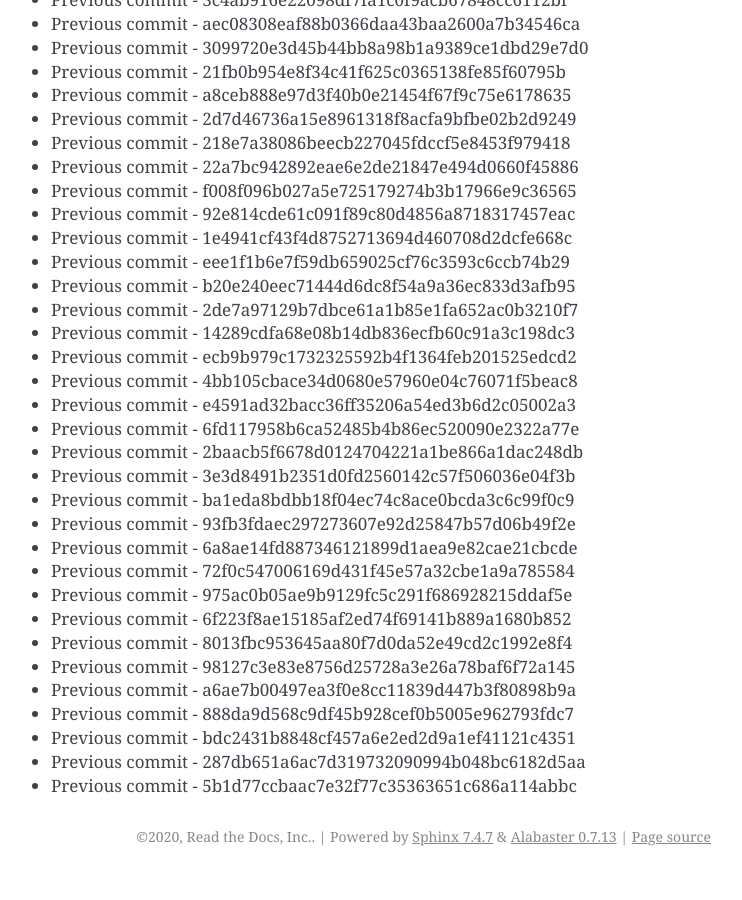
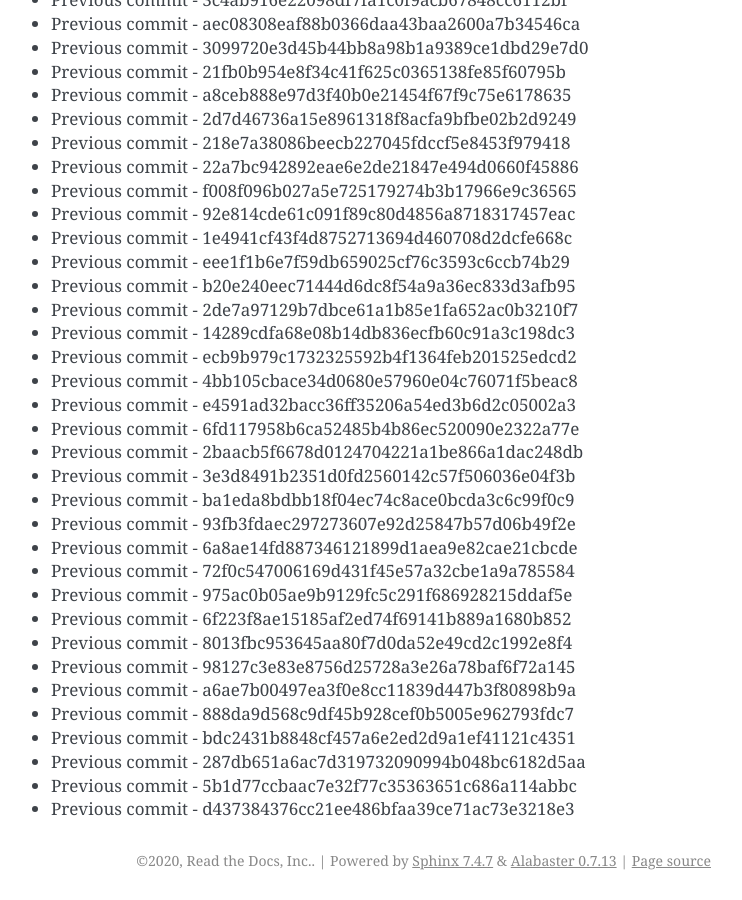
Before and after one commit to readthedocs/rtd-git-stresstest, a Sphinx documentation site: the page built from docs/updates.rst, in a window 1280 px wide and 900 px high, scrolled down 53413 px. Shown: the whole window, without its empty margins (399-1141 px from the left). Built offline with Sphinx 7.4.7, drawn with Linux system fonts in a browser that asks for light colours; before the commit the page ends 54289 px from its top, so only the background shows below that.

Commit message:
Generating commit from previous: d437384376cc21ee486bfaa39ce71ac73e3218e3

```diff
--- a/docs/updates.rst
+++ b/docs/updates.rst
@@ -2276,3 +2276,4 @@ It can be tested for any performance characteristics.
 * Previous commit - bdc2431b8848cf457a6e2ed2d9a1ef41121c4351
 * Previous commit - 287db651a6ac7d319732090994b048bc6182d5aa
 * Previous commit - 5b1d77ccbaac7e32f77c35363651c686a114abbc
+* Previous commit - d437384376cc21ee486bfaa39ce71ac73e3218e3
```
